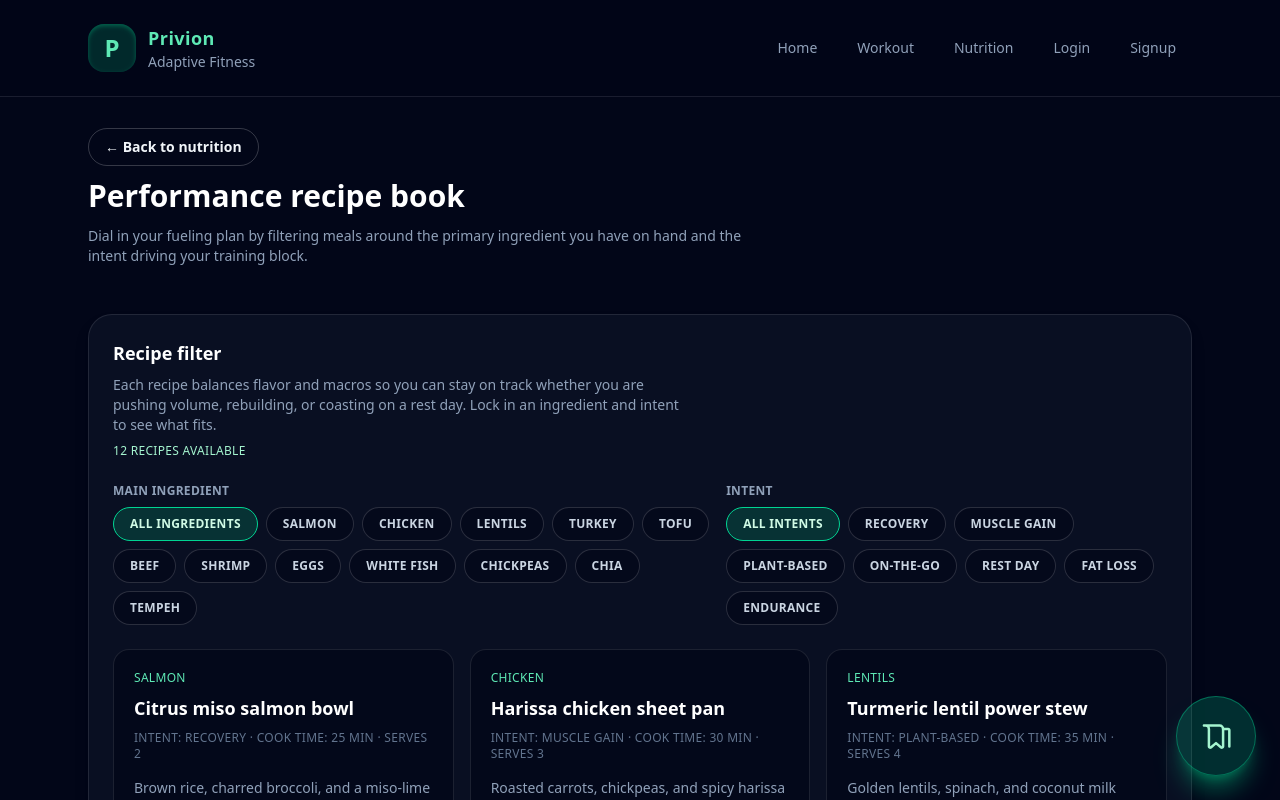
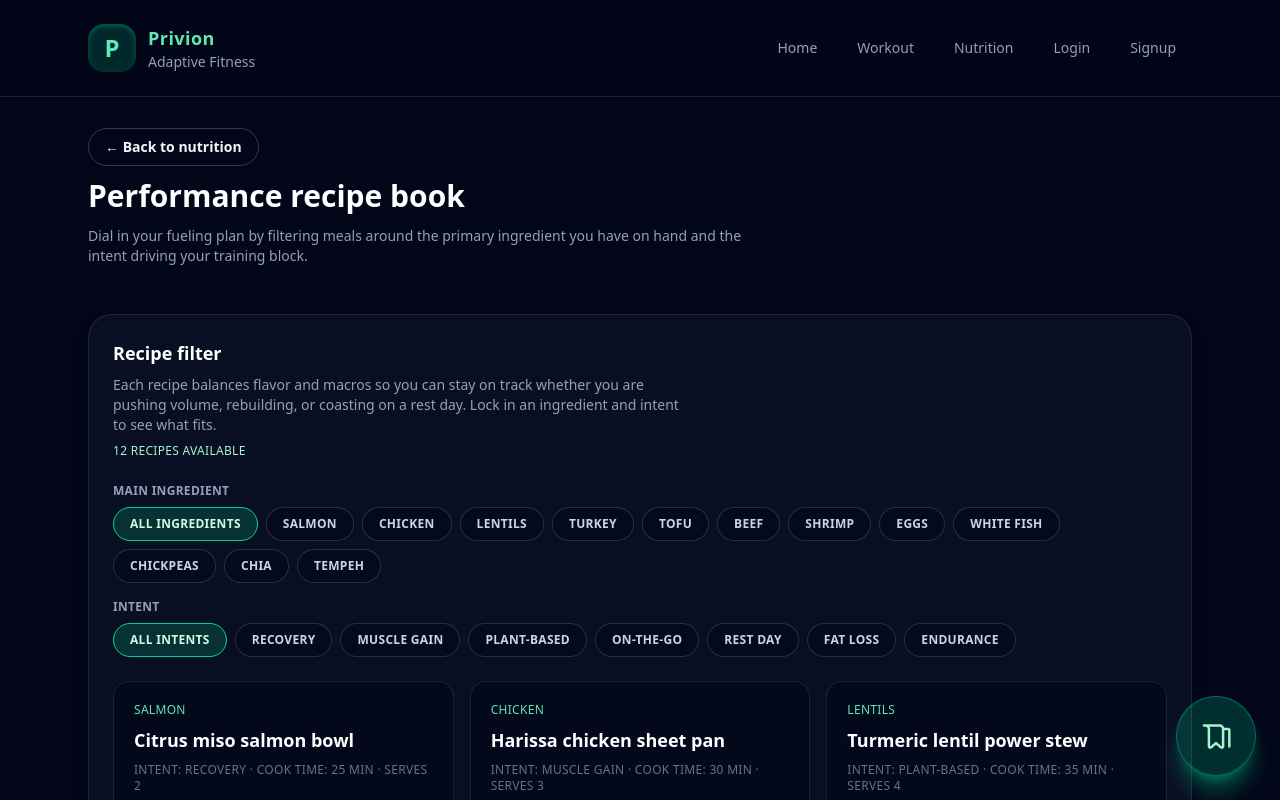
Before and after one commit to triek/privion, a Vue app: page /recipes in a window 1280 px wide. Shown: the top 800 px of the page. Built offline with nearby package versions, Linux system fonts and the light colour scheme.

Commit message:
added data file to store recipes

```diff
--- a/src/views/RecipeBookView.vue
+++ b/src/views/RecipeBookView.vue
@@ -26,7 +26,8 @@
           </p>
           <p class="text-xs uppercase tracking-wide text-emerald-200">{{ filteredRecipes.length }} recipes available</p>
         </div>
-        <div class="flex w-full flex-col gap-4 sm:flex-row sm:justify-end">
+        <div class="w-full space-y-4 justify-end">
+          <!-- Main ingredient -->
           <div class="space-y-2 sm:w-1/2 lg:w-auto">
             <h3 class="text-xs font-semibold uppercase tracking-wide text-slate-400">Main ingredient</h3>
             <div class="flex flex-wrap gap-2">
@@ -46,6 +47,8 @@
               </button>
             </div>
           </div>
+
+          <!-- Intent -->
           <div class="space-y-2 sm:w-1/2 lg:w-auto">
             <h3 class="text-xs font-semibold uppercase tracking-wide text-slate-400">Intent</h3>
             <div class="flex flex-wrap gap-2">
```
